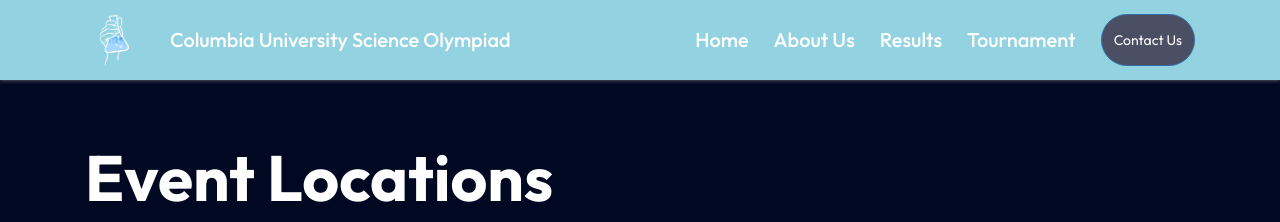
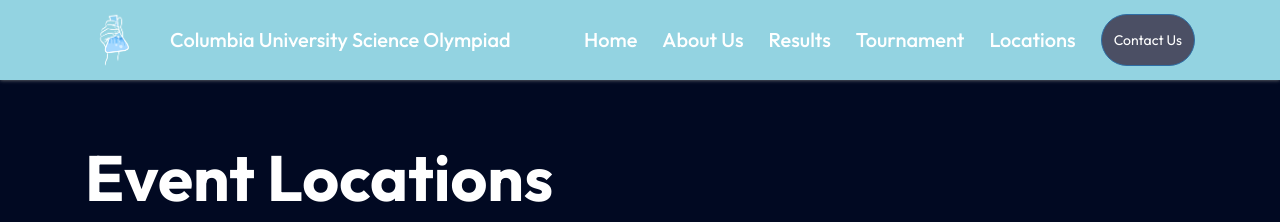
Before and after one commit to columbia-science-olympiad/columbia-science-olympiad.github.io, a Jekyll site: the page built from location.md, in a window 1280 px wide. Shown: the top 222 px of the page. Built offline with Jekyll 4.4.1, drawn with Linux system fonts in a browser that asks for light colours; nearby versions of some CDN libraries.

Commit message:
update solid navbar to have locations

```diff
--- a/_includes/navbar-solid.html
+++ b/_includes/navbar-solid.html
@@ -36,6 +36,9 @@
           <a class="navbar-brand" href="/tournament">Tournament</a>
         </li>
         <li class="nav-item">
+          <a class="navbar-brand" href="/location">Locations</a>
+        </li>
+        <li class="nav-item">
           <a class="btn btn-primary grey-button-nav" href="/contact"
             >Contact Us</a
           >
```
